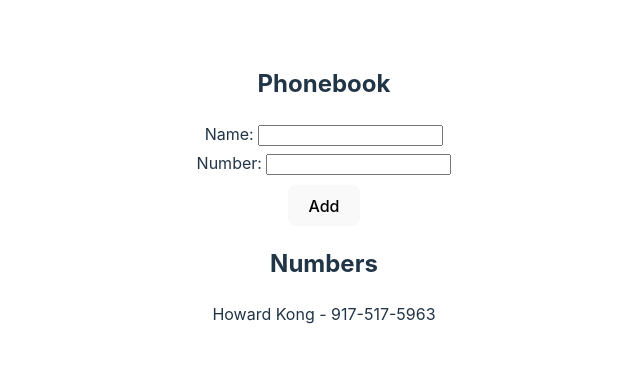
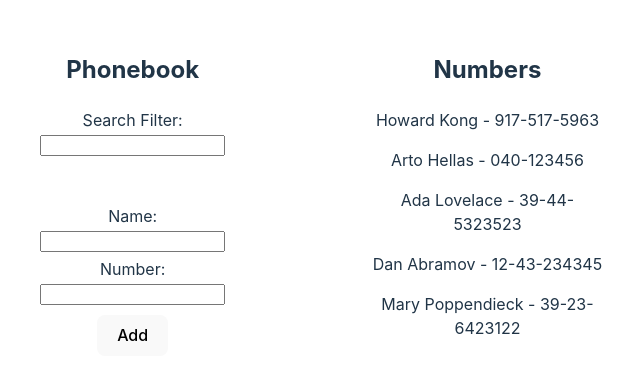
Before and after one commit to Souloutz/fullstackopen, a React (Vite) app in the folder part2/phonebook/: page / in a window 1280 px wide. Shown: the part 206-586 px from the top of the page, without its empty margins (316-956 px from the left). Built offline with nearby package versions, Linux system fonts and the light colour scheme.

Commit message:
Add searching

```diff
--- a/part2/phonebook/src/App.tsx
+++ b/part2/phonebook/src/App.tsx
@@ -1,18 +1,26 @@
 import { FormEvent, useState } from 'react';
 import './App.css';
 import Form from './components/Form';
+import Search from './components/Search';
 
 type Person = {
   name: string;
   number: string;
 }
 
+const setData: Person[] = [
+  { name: 'Howard Kong', number: '917-517-5963' },
+  { name: 'Arto Hellas', number: '040-123456' },
+  { name: 'Ada Lovelace', number: '39-44-5323523' },
+  { name: 'Dan Abramov', number: '12-43-234345' },
+  { name: 'Mary Poppendieck', number: '39-23-6423122' }
+];
+
 const App = () => {
-  const [persons, setPersons] = useState<Person[]>([
-    { name: 'Howard Kong', number: '917-517-5963' }
-  ]);
+  const [persons, setPersons] = useState<Person[]>(setData);
   const [newName, setNewName] = useState('');
   const [newNumber, setNewNumber] = useState('');
+  const [shownPersons, setShownPersons] = useState<Person[]>(setData);
 
   const handleSubmit = (e: FormEvent<HTMLFormElement>): void => {
     e.preventDefault(); // prevent default GET and reloading of page
@@ -28,14 +36,38 @@ const App = () => {
       setPersons([...persons].concat(newPerson));
   };
 
+  const handleSearch = (value: string): void => {
+    if (value.length === 0) {
+      setShownPersons(persons)
+      return
+    }
+
+    const shownPersons = [];
+    for (const person of persons) {
+      if (person.name.toLowerCase().includes(value.toLowerCase()))
+        shownPersons.push(person);
+    }
+
+    setShownPersons(shownPersons);
+    console.log(shownPersons);
+  };
+
   return (
-    <div>
-      <h2>Phonebook</h2>
-      <Form handleSubmit={handleSubmit} setNewName={setNewName} setNewNumber={setNewNumber} />
+    <div style={{ display: 'flex', gap: '25%' }}>
+      <div>
+        <h2>Phonebook</h2>
+        <div style={{ display: 'flex', flexDirection: 'column', gap: '3rem'}}>
+          <Search handleSearch={handleSearch} />
+          <Form handleSubmit={handleSubmit} setNewName={setNewName} setNewNumber={setNewNumber} />
+        </div>
+      </div>
 
-      <h2>Numbers</h2>
-      {persons.length === 0 ? <p>No numbers saved</p> :
-      persons.map(person => <p key={person.number}>{person.name} - {person.number}</p>)}
+      <div style={{ width: '100%' }}>
+        <h2>Numbers</h2>
+        {persons.length === 0 ? <p>No numbers saved</p> :
+        shownPersons.map(shownPerson => <p key={shownPerson.number}>{shownPerson.name} - {shownPerson.number}</p>)}
+        {/* persons.map(person => <p key={person.number}>{person.name} - {person.number}</p>)} */}
+      </div>
     </div>
   );
 };
--- /dev/null
+++ b/part2/phonebook/src/components/Search.tsx
@@ -0,0 +1,13 @@
+type Props = {
+    handleSearch: (value: string) => void;
+}
+
+const Search: React.FC<Props> = ({ handleSearch }) => {
+    return (
+        <div>
+            Search Filter: <input onChange={e => handleSearch(e.target.value)} />
+        </div>
+    );
+}
+
+export default Search;
```
